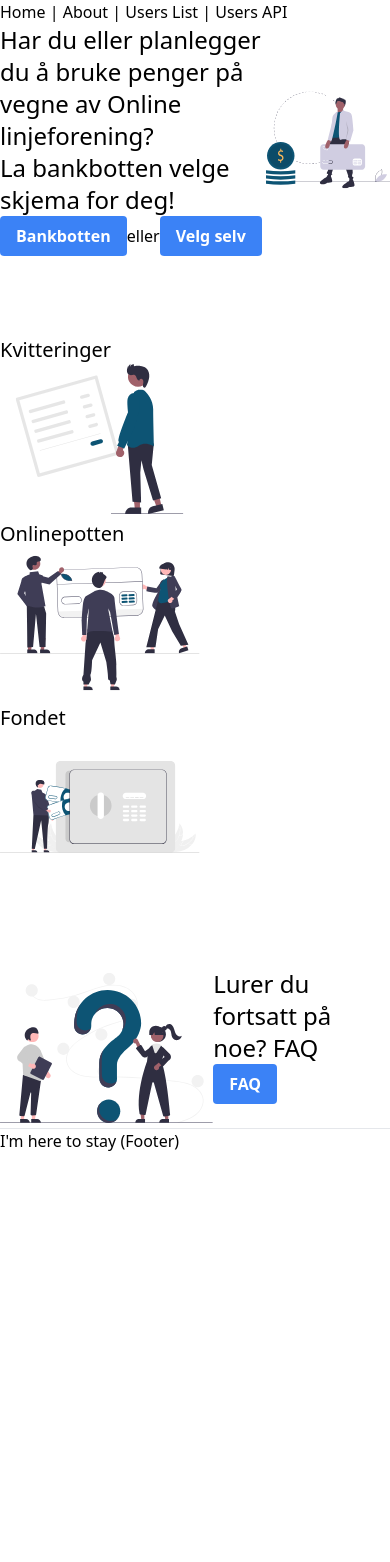
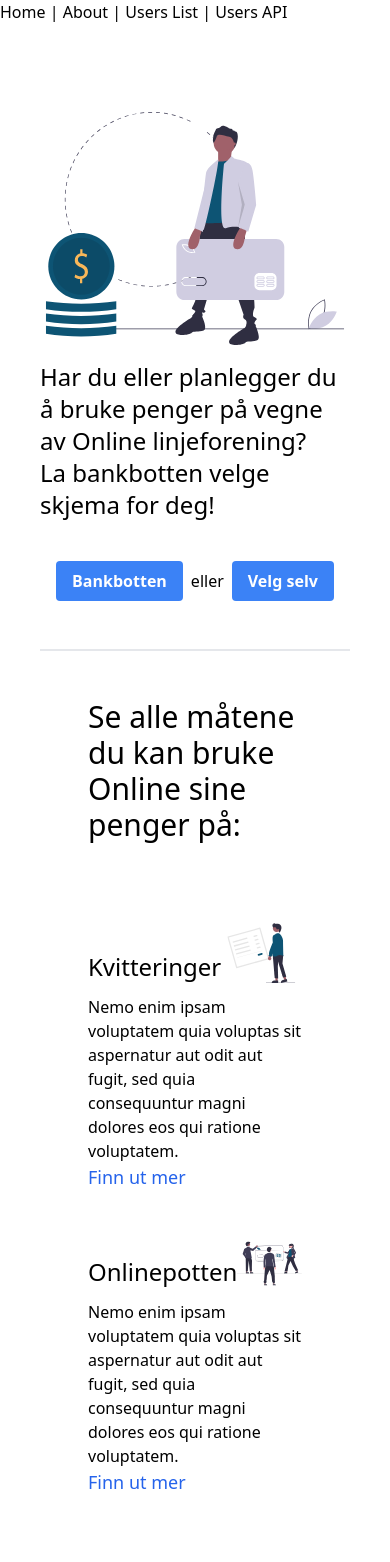
Before and after one commit to dotkom/autobank, a Next.js app: page / in a window 390 px wide. Shown: the top 1562 px of the page. Before the commit the page ends 1153 px from the top, so only its background shows below. Built offline with nearby package versions, Linux system fonts and the light colour scheme.

Commit message:
Add style and responsiveness

```diff
--- a/pages/index.tsx
+++ b/pages/index.tsx
@@ -9,48 +9,57 @@ import faqImage from '../public/undraw_questions_re_1fy7 1.svg'
 
 const IndexPage = () => (
   <Layout title="Online Autobank">
-    <div className='flex flex-col space-y-20'>
+    <div className='flex flex-col m-10 divide-y-2'>
       {/* Greeting / bankbot */}
-      <section className='flex'>
-        <div>
-          <p className='text-2xl'>
-            Har du eller planlegger du å bruke penger på vegne av Online linjeforening?<br/>La bankbotten velge skjema for deg!
-          </p>
-          <p>
-            <button className='bg-blue-500 hover:bg-blue-700 text-white font-bold py-2 px-4 rounded'>
-              Bankbotten
-            </button>
-            eller
-            <button className='bg-blue-500 hover:bg-blue-700 text-white font-bold py-2 px-4 rounded'>
-              Velg selv
-            </button>
-          </p>
+      <section className='flex flex-col-reverse py-12 md:grid gap-4 grid-cols-2'>
+        <div className='space-y-10'>
+          <p className='text-2xl'>Har du eller planlegger du å bruke penger på vegne av Online linjeforening?<br/>La bankbotten velge skjema for deg!</p>
+          <div className='justify-center flex space-x-2'>
+             <button className='bg-blue-500 hover:bg-blue-700 text-white font-bold py-2 px-4 rounded'>Bankbotten</button>
+             <p className='self-center'>eller</p>
+            <button className='bg-blue-500 hover:bg-blue-700 text-white font-bold py-2 px-4 rounded'>Velg selv</button>
+          </div>
         </div>
         <Image src={heroImage} alt='Online kredittkort.' width={400} height={300}/>
       </section>
-      {/* Options */}
-      <section className='md:grid gap-4 grid-cols-3'>
-        <div>
-          <p className='text-xl'>Kvitteringer</p>
-          <Image src={kvitteringImage} alt='Kvittering' width={200} height={150}/>
-        </div>
-        <div>
-          <p className='text-xl'>Onlinepotten</p>
-          <Image src={onlinepottenImage} alt='Onlinepotten' width={200} height={150}/>
-        </div>
-        <div>
-          <p className='text-xl'>Fondet</p>
-          <Image src={fondetImage} alt='Fondet' width={200} height={150}/>
+      {/* Receipt, onlinepotten, fondet */}
+      <section className='flex flex-col space-y-20 py-12 px-12'>
+        <p className='text-3xl'>Se alle måtene du kan bruke Online sine penger på:</p>
+        {/* May need to change 'items-end' as boxes gets different descriptions */}
+        <div className='space-y-12 items-end md:grid gap-8 grid-cols-3 md:space-y-0'>
+          <div className='space-y-3'>
+            <div className='flex items-end'>
+              <p className='text-2xl'>Kvitteringer</p>
+              <Image src={kvitteringImage} alt='Kvittering.' width={200} height={150}/>
+            </div>
+            <p>Nemo enim ipsam voluptatem quia voluptas sit aspernatur aut odit aut fugit, sed quia consequuntur magni dolores eos qui ratione voluptatem.</p>
+            <a href="#" className="text-lg no-underline text-blue-600 hover:underline hover:text-blue-800">Finn ut mer</a>
+          </div>
+          <div className='space-y-3'>
+            <div className='flex items-end'>
+              <p className='text-2xl'>Onlinepotten</p>
+              <Image src={onlinepottenImage} alt='Onlinepotten.' width={200} height={150}/>
+            </div>
+            <p>Nemo enim ipsam voluptatem quia voluptas sit aspernatur aut odit aut fugit, sed quia consequuntur magni dolores eos qui ratione voluptatem.</p>
+            <a href="#" className="text-lg no-underline text-blue-600 hover:underline hover:text-blue-800">Finn ut mer</a>
+          </div>
+          <div className='space-y-3'>
+            <div className='flex items-end'>
+              <p className='text-2xl'>Fondet</p>
+              <Image src={fondetImage} alt='Fondet.' width={200} height={150}/>
+            </div>
+            <p>Nemo enim ipsam voluptatem quia voluptas sit aspernatur aut odit aut fugit, sed quia consequuntur magni dolores eos qui ratione voluptatem.</p>
+            <a href="#" className="text-lg no-underline text-blue-600 hover:underline hover:text-blue-800">Finn ut mer</a>
+          </div>
         </div>
       </section>
       {/* FAQ */}
-      <section className='flex'>
-        <Image src={faqImage} alt='Spørsmålsillustrasjon.' width={400} height={300}/>
+      <section className='flex flex-col md:grid gap-4 grid-cols-2 py-12'>
+        <Image src={faqImage} alt='Spørsmålsbilde.' width={400} height={300}/>
         <div>
-          <p className='text-2xl'>Lurer du fortsatt på noe? FAQ</p>
-          <button className='bg-blue-500 hover:bg-blue-700 text-white font-bold py-2 px-4 rounded'>
-            FAQ
-          </button>
+          <p className='text-3xl'>Lurer du fortsatt på noe? FAQ</p>
+          <p>Nemo enim ipsam voluptatem quia voluptas sit aspernatur aut odit aut fugit, sed quia consequuntur magni dolores eos qui ratione voluptatem.</p>
+          <button className='mt-6 bg-blue-500 hover:bg-blue-700 text-white font-bold py-2 px-4 rounded'>Ofte stilte spørsmål</button>
         </div>
       </section>
     </div>
```
